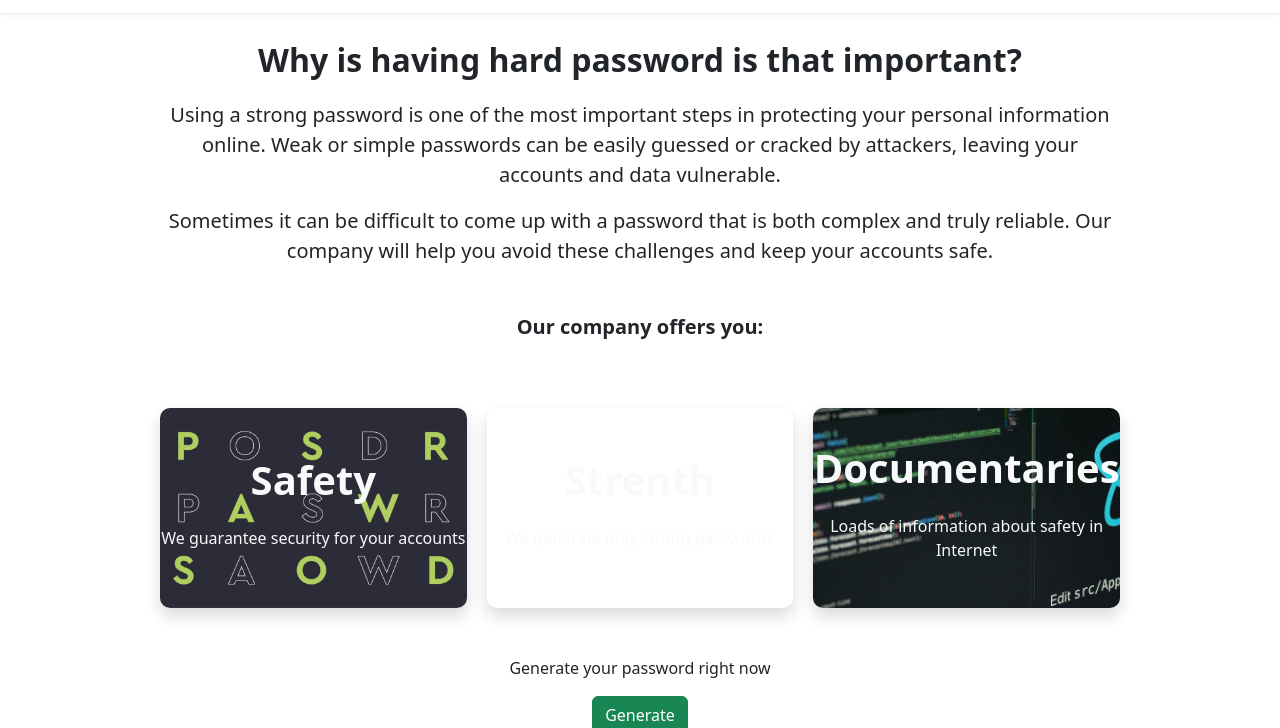
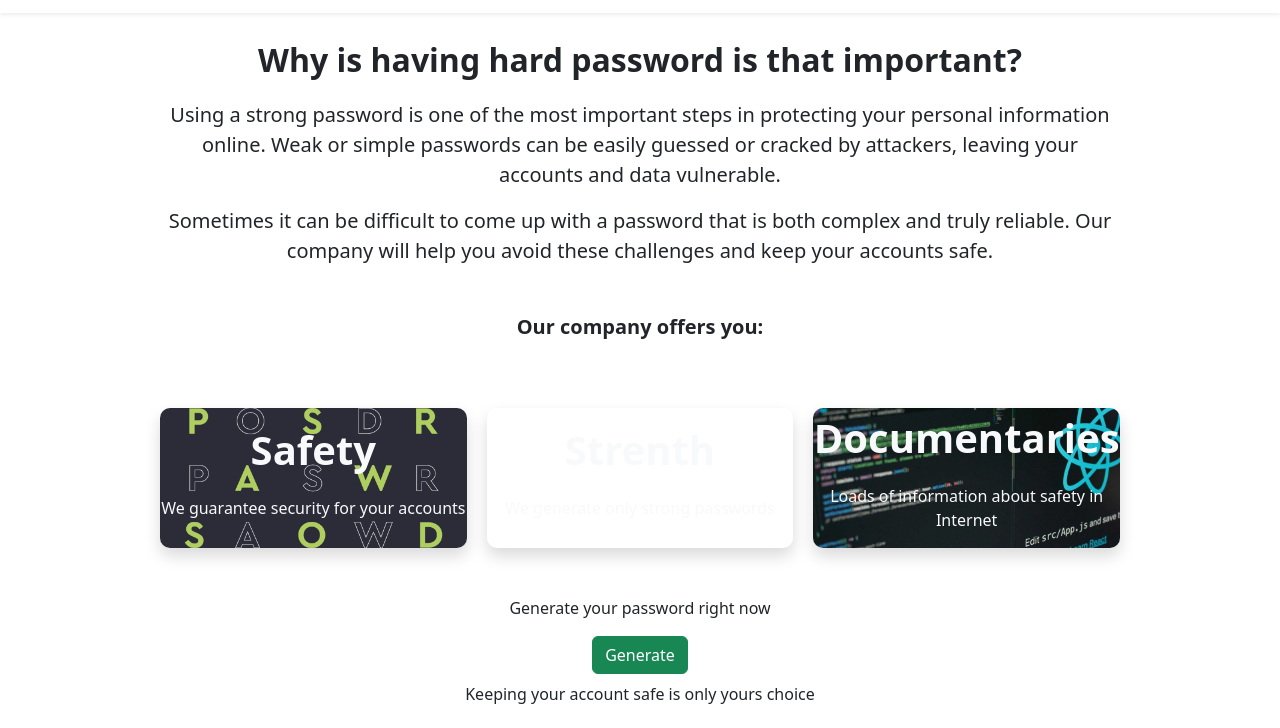
Before and after one commit to kirokolillya/GenPassword, a plain HTML site: page index.html in a window 1280 px wide. Shown: the part 64-792 px from the top of the page. Drawn offline with nearby package versions, Linux system fonts and the light colour scheme.

Commit message:
Update style.css

```diff
--- a/style.css
+++ b/style.css
@@ -1,11 +1,14 @@
 
 
 body{
+	width: 100%;
+	height: 100%;
 	padding-top: 100px;
 }
 
 .cardOne{
 	background-image: url(images/password_DDoS-2-1024x612.png);
+
 	border-radius: 10px;
 	background-size: cover;
   background-position: center;
@@ -28,10 +31,11 @@ border-radius: 10px;
 }
 
 .card_container{
+
 	padding-top: 50px;
 	display: grid;
 	grid-template-columns: repeat(auto-fit, minmax(200px, 1fr));
-	grid-template-rows: repeat(auto-fit, minmax(200px, 1fr));
+
 	gap: 20px;
 
 }
```
